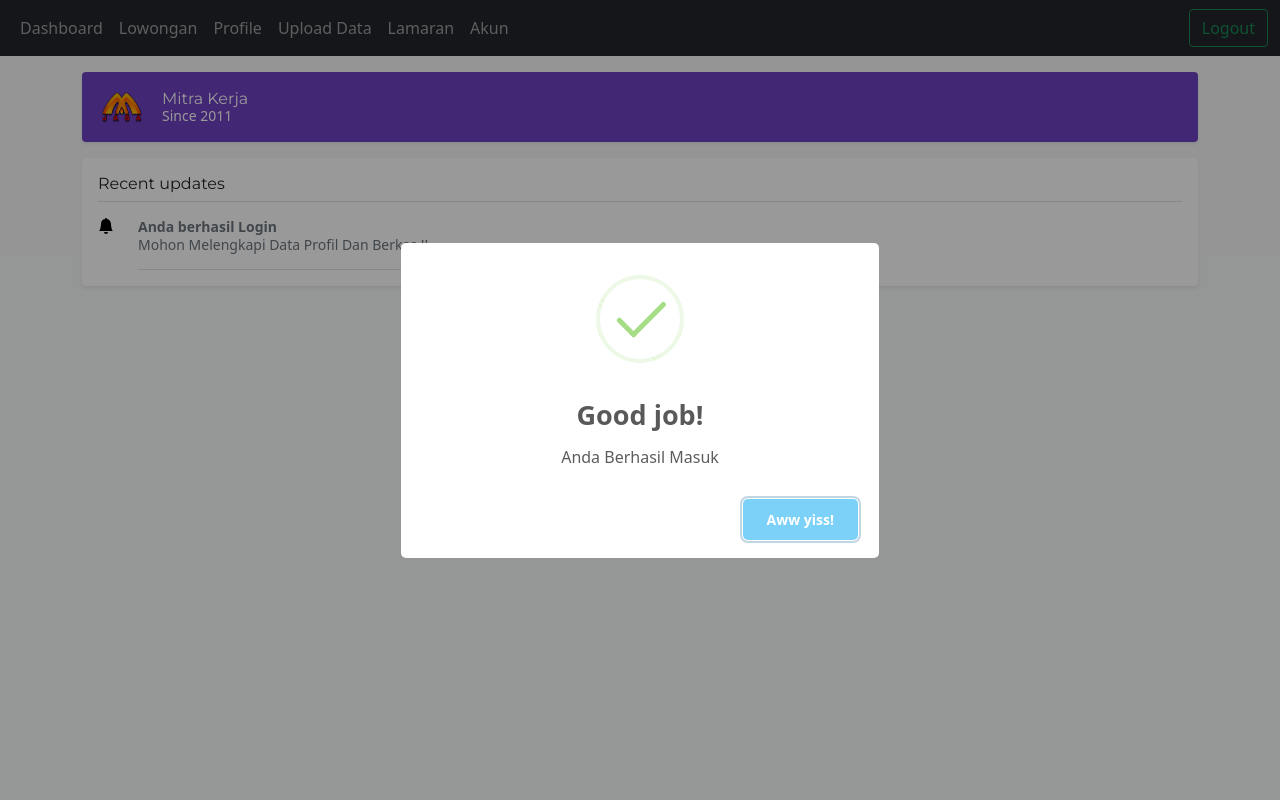
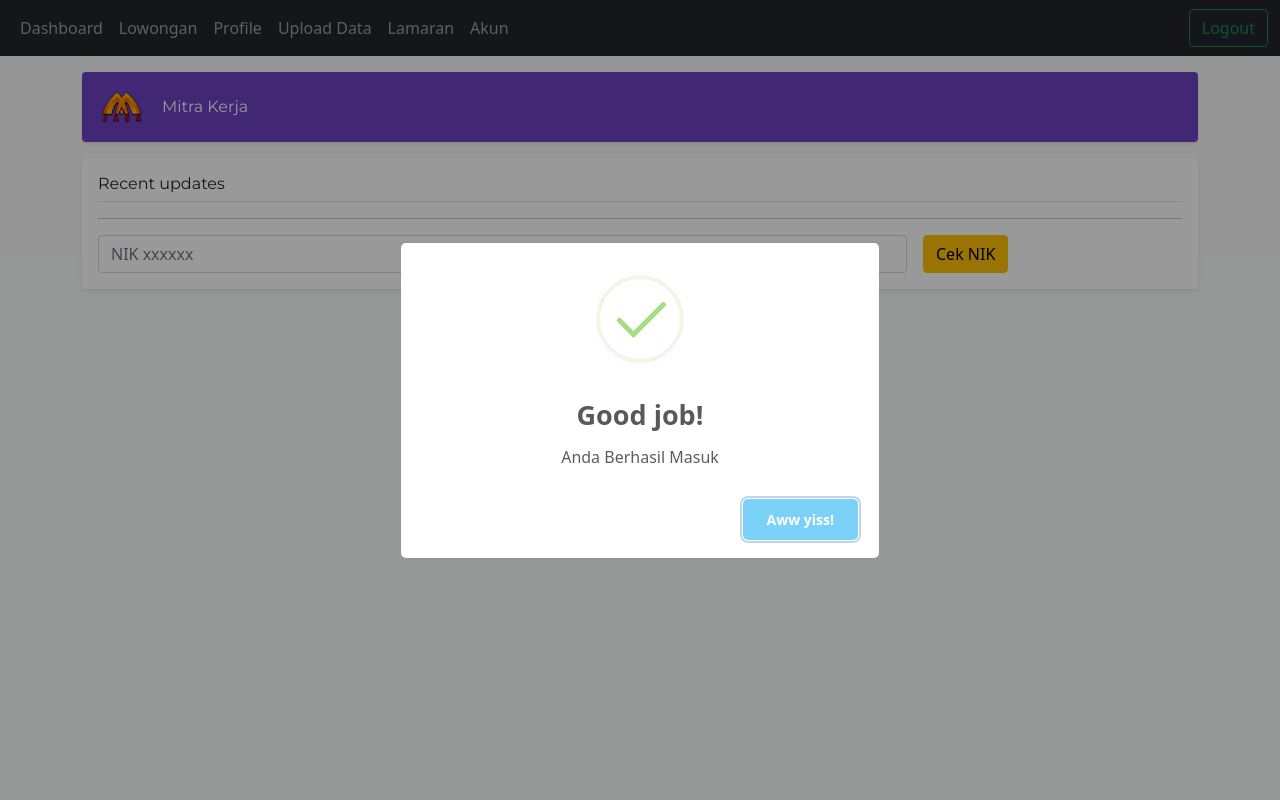
Before and after one commit to itmja/mja_low, a PHP site: page /lowongan/daftar/data/index.php in a window 1280 px wide. Run offline with PHP 8.4, Linux system fonts and the light colour scheme; the visitor is signed in with stand-in values (Sample User, id 1); data comes from the database, SQL or seed files in the repository; some libraries are stand-ins or nearby versions.

Commit message:
Update index.php

```diff
--- a/daftar/data/index.php
+++ b/daftar/data/index.php
@@ -7,22 +7,51 @@ include("head.php"); ?>
     <img class="me-3" src="../../assets/img/logo.png" alt="" width="48" height="38">
     <div class="lh-1">
       <h1 class="h6 mb-0 text-white lh-1">Mitra Kerja</h1>
-      <small>Since 2011</small>
+      <!-- <small>Since 2011</small> -->
     </div>
   </div>
 
   <div class="my-3 p-3 bg-body rounded shadow-sm">
     <h6 class="border-bottom pb-2 mb-0">Recent updates</h6>
-    <div class="d-flex text-muted pt-3">
+
+    <hr>
+    <?php
+      $cek = "SELECT * FROM biodata_lo WHERE uid ='$_SESSION[uid]'";
+      $query = mysqli_query($koneksi, $cek);
+      $ls =mysqli_num_rows($query);
+      if ($ls === 1) {
+    ?>
+     <div class="d-flex text-muted pt-3">
       <svg class="bd-placeholder-img flex-shrink-0 me-2 rounded" width="32" height="32" xmlns="http://www.w3.org/2000/svg" role="img" aria-label="Placeholder: 32x32" preserveAspectRatio="xMidYMid slice" focusable="false">
         <path d="M8 16a2 2 0 0 0 2-2H6a2 2 0 0 0 2 2zm.995-14.901a1 1 0 1 0-1.99 0A5.002 5.002 0 0 0 3 6c0 1.098-.5 6-2 7h14c-1.5-1-2-5.902-2-7 0-2.42-1.72-4.44-4.005-4.901z"/>
       </svg>
 
       <p class="pb-3 mb-0 small lh-sm border-bottom">
         <strong class="d-block text-gray-dark"><?php echo $_SESSION['header']; ?></strong>
-        Mohon Melengkapi Data Profil Dan Berkas !!
+        Selamat Datang Di Lowongan Mitra Jua Abadi !
       </p>
     </div>
+    <?php
+      }else{
+
+    ?>
+      <div class="col-md-12">
+        <form action="func/cek_nik.php" method="POST">
+          <div class="row g-3">
+            <div class="col-sm-9">
+              <!-- <label for="firstName"  class="form-label">NIK</label> -->
+              <input type="text" name="nik" placeholder="NIK xxxxxx" class="form-control" id="firstName" placeholder="" value="">
+              <div class="invalid-feedback">
+              Valid first name is required.
+              </div>
+            </div>
+            <div class="col-sm-3">
+              <button class="btn btn-warning">Cek NIK</button>
+            </div>
+          </div>
+        </form>
+      </div>
+   <?php } ?>
   </div>
 </main>
 <?php include "foot.php" ?>
```
